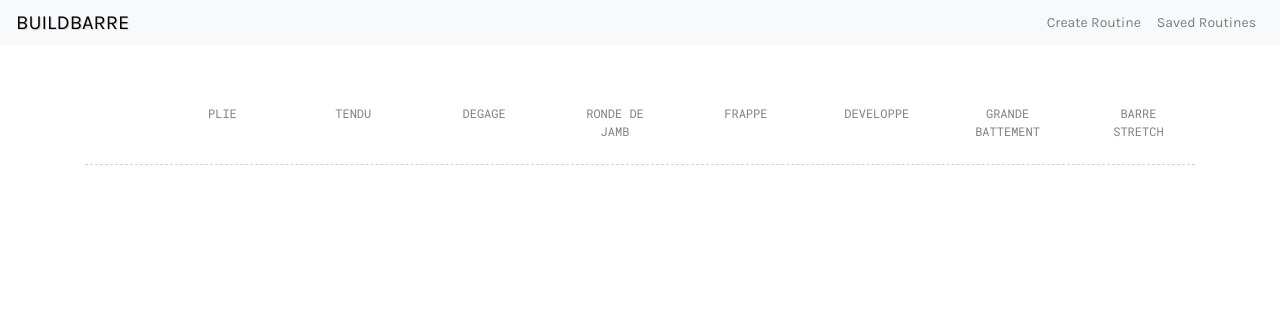
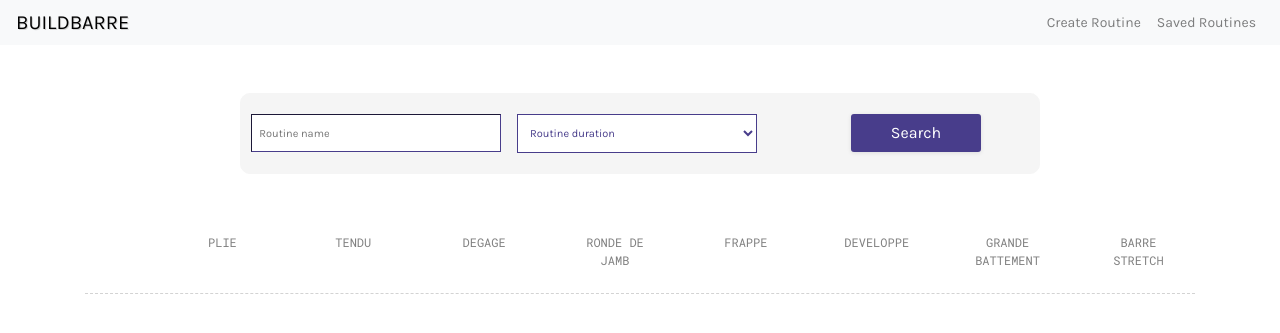
Before and after one commit to serenaschneier/BuildBarre, a Flask app: page /saved in a window 1280 px wide. Shown: the top 333 px of the page. Run offline with Flask 2, Linux system fonts and the light colour scheme; some libraries are stand-ins or nearby versions.

Commit message:
ui updates; proto search functionality

```diff
--- a/server.py
+++ b/server.py
@@ -60,6 +60,8 @@ def save_new_routine():
 	instr = json_data['instruction']
 	routine = json_data['chosen_videos']
 	total_time = json_data['total time']
+	routname = json_data['routine name']
+	timebrack = json_data['time bracket']
 
 	#if user clicked save button, save the full routine to later display it on saved routines page
 	if instr == 'save':
@@ -73,7 +75,9 @@ def save_new_routine():
 			'dev video': routine['dev'],
 			'gb video': routine['gb'],
 			'str video': routine['str'],
-			'total time': total_time
+			'total time': total_time,
+			'routine name': routname,
+			'time bracket': timebrack
 		}
 		all_routine_vids.append(full_routine)
 	#clear chosen vids for next time user wants to create a routine:
--- a/templates/buildbarre_home.html
+++ b/templates/buildbarre_home.html
@@ -45,7 +45,7 @@
     height: 35px;
     padding:5px;
     color:#fff;
-    background:blue;
+    background:darkslateblue;
     border:none;
     border-radius:3px;
     outline: none;
@@ -94,7 +94,7 @@
     text-decoration: line-through;
   }
   .blue{
-    color: blue;
+    color: darkslateblue;
   }
     .wid{
     max-width: 800px;
--- a/templates/buildbarre_savedroutine.html
+++ b/templates/buildbarre_savedroutine.html
@@ -21,7 +21,7 @@
 
 
     <style>
-        .center{
+                .center{
             text-align: center;
         }
         .bold{
@@ -44,9 +44,9 @@
     width:130px;
     display: block;
     height: auto;
-    padding:5px;
+    padding:7px;
     color:#fff;
-    background:blue;
+    background:darkslateblue;
     border:none;
     border-radius:3px;
     outline: none;
@@ -92,7 +92,7 @@
     text-decoration: line-through;
   }
   .blue{
-    color: blue;
+    color: darkslateblue;
   }
   .label{
     font-size: 12px;
@@ -177,13 +177,34 @@
   padding-left: 5px;
   font-size: 14px;
 }
+.boxbg{
+    border-radius: 10px;
+    border: 1px solid whitesmoke;
+    background: whitesmoke;
+    padding-top: 20px;
+    padding-bottom: 20px;
+    padding-left: 0;
+    padding-right: 0;
+    width: 800px;
+}
+.searchtype{
+  margin-right: 30px;
+    height: 39px;
+    width: 240px;
+    border-color: darkslateblue;
+    color: darkslateblue;
+    border-width: 1px;
+    font-size: 11px;
+    padding: 8px;
+    background: white;
+}
+
 
 /*  GO FULL WIDTH BELOW 480 PIXELS */
 @media only screen and (max-width: 480px) {
   .col {  margin: 1% 0 1% 0%; }
   .span_1_of_9, .span_2_of_9, .span_3_of_9, .span_4_of_9, .span_5_of_9, .span_6_of_9, .span_7_of_9, .span_8_of_9, .span_9_of_9 { width: 100%; }
 }
-
 
     </style>
 
@@ -202,19 +223,43 @@
     <div class="navbar-collapse collapse justify-content-stretch">
         <ul class="navbar-nav ml-auto" style="font-size: 14px;">
             <li class="nav-item">
-                <a class="nav-link" id="create-routine1" href="#">Create Routine</a>
+                <a class="nav-link" id="create-routine1" href="create">Create Routine</a>
             </li>
             <li class="nav-item">
-                <a class="nav-link" id="saved-routine1" href="#">Saved Routines</a>
+                <a class="nav-link" id="saved-routine1" href="saved">Saved Routines</a>
             </li>
         </ul>
     </div>
 </nav>
 
-
 </div>
 <br><br>
 
+  <div class="container boxbg"> <!-- search stuff-->
+      <div class="row">
+ <!--        <div class="search-header karla" style="padding-left: 25px; font-size: 20px">
+          <p>Search for a routine:</p>
+        </div> -->
+      </div>
+        <div class="row">
+          <div class="col-md-4 karla" align="center">
+          <input id="search_club" type="text" style="margin-left:10px;width:250px;border-color:darkslateblue;color:darkslateblue;border-width:1px;font-size:11px;font-family:padding:8px;height:38px;" placeholder="  Routine name" class="ui-autocomplete-input" autocomplete="off">
+          </div>
+          <div class="col-md-4 karla" align="center">
+          <select class="searchtype" id="search_type" name="projectType">
+          <option value="select" selected="">Routine duration</option>
+          <option value="under30"> < 30 min</option>
+          <option value="3040">30 - 40 min</option>
+          <option value="4050">40 - 50 min</option>
+          <option value="5060">50 - 60 min</option>
+        </select>
+        </div>
+        <div class="col-md-4 karla" align="right">
+        <button type="button" id="saved-routine" name="submit" class="form-btn semibold">Search</button>
+        </div>
+        </div>
+    </div>
+<br><br>
 
 <div class="container roboto"> <!--container for saved routines -->
 
@@ -254,10 +299,6 @@
   </div> <!--end of results div-->
 
 
-
-
-
-
 </div> <!--end of container div-->
 
 </body>
```
Also changed, not shown: static/buildbarre2_createroutine.js (+20 -4 lines), templates/buildbarre2_createroutine.html (+10 -7 lines).
